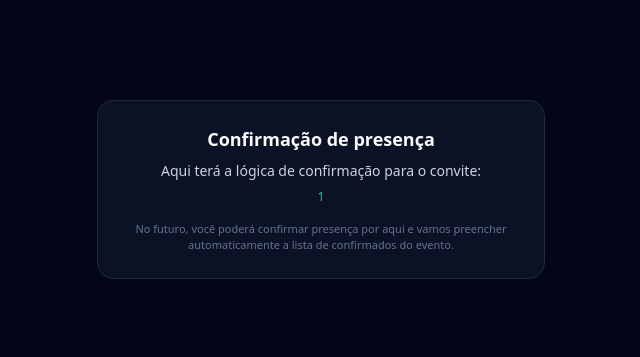
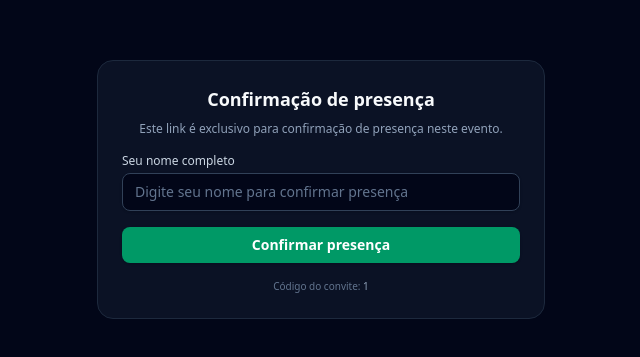
Before and after one commit to guilhermecardosocruz/appmodelo, a Next.js app: page /convite/1 in a window 1280 px wide. Shown: the part 211-568 px from the top of the page, without its empty margins (319-959 px from the left). Built offline with nearby package versions, Linux system fonts and the light colour scheme.

Commit message:
feat(convite): formulário de confirmação de presença com apenas nome

```diff
--- a/app/(app)/convite/[slug]/page.tsx
+++ b/app/(app)/convite/[slug]/page.tsx
@@ -1,3 +1,7 @@
+"use client";
+
+import { useState } from "react";
+
 type PageProps = {
   params: {
     slug: string;
@@ -5,21 +9,81 @@ type PageProps = {
 };
 
 export default function ConvitePage({ params }: PageProps) {
+  const [name, setName] = useState("");
+  const [confirmedName, setConfirmedName] = useState<string | null>(null);
+  const [error, setError] = useState<string | null>(null);
+
+  function handleSubmit(e: React.FormEvent) {
+    e.preventDefault();
+
+    const trimmed = name.trim();
+    if (!trimmed) {
+      setError("Por favor, digite seu nome para confirmar a presença.");
+      setConfirmedName(null);
+      return;
+    }
+
+    setError(null);
+    setConfirmedName(trimmed);
+
+    // Futuro: aqui vamos enviar essa confirmação para o backend
+    // junto com o slug do convite (params.slug).
+  }
+
   return (
     <div className="min-h-screen bg-slate-950 text-slate-50 flex items-center justify-center px-4">
-      <div className="w-full max-w-md rounded-2xl border border-slate-800 bg-slate-900/70 p-6 text-center">
-        <h1 className="text-lg font-semibold mb-2">
+      <div className="w-full max-w-md rounded-2xl border border-slate-800 bg-slate-900/70 p-6">
+        <h1 className="text-lg font-semibold mb-2 text-center">
           Confirmação de presença
         </h1>
-        <p className="text-sm text-slate-300">
-          Aqui terá a lógica de confirmação para o convite:
+
+        <p className="text-xs text-slate-400 mb-4 text-center">
+          Este link é exclusivo para confirmação de presença neste evento.
         </p>
-        <p className="mt-2 text-xs text-emerald-400 break-all">
-          {params.slug}
-        </p>
-        <p className="mt-4 text-[11px] text-slate-500">
-          No futuro, você poderá confirmar presença por aqui e vamos preencher
-          automaticamente a lista de confirmados do evento.
+
+        <form onSubmit={handleSubmit} className="flex flex-col gap-3">
+          <div className="flex flex-col gap-1">
+            <label className="text-xs font-medium text-slate-300">
+              Seu nome completo
+            </label>
+            <input
+              type="text"
+              value={name}
+              onChange={(e) => setName(e.target.value)}
+              className="rounded-lg border border-slate-700 bg-slate-950 px-3 py-2 text-sm text-slate-50 placeholder:text-slate-500 shadow-sm focus-visible:outline-none focus-visible:ring-2 focus-visible:ring-emerald-500"
+              placeholder="Digite seu nome para confirmar presença"
+            />
+          </div>
+
+          {error && (
+            <p className="text-[11px] text-red-400">
+              {error}
+            </p>
+          )}
+
+          <button
+            type="submit"
+            className="mt-1 inline-flex items-center justify-center rounded-lg bg-emerald-600 px-4 py-2 text-sm font-semibold text-white shadow-sm hover:bg-emerald-500"
+          >
+            Confirmar presença
+          </button>
+        </form>
+
+        {confirmedName && (
+          <div className="mt-4 rounded-lg border border-emerald-700 bg-emerald-900/20 px-3 py-2">
+            <p className="text-xs text-emerald-300">
+              Presença confirmada para{" "}
+              <span className="font-semibold">{confirmedName}</span>.
+            </p>
+            <p className="mt-1 text-[10px] text-emerald-200/80">
+              Em breve, esta confirmação será registrada automaticamente na
+              lista de confirmados do evento.
+            </p>
+          </div>
+        )}
+
+        <p className="mt-4 text-[10px] text-slate-500 text-center break-all">
+          Código do convite: <span className="text-slate-400">{params.slug}</span>
         </p>
       </div>
     </div>
```
